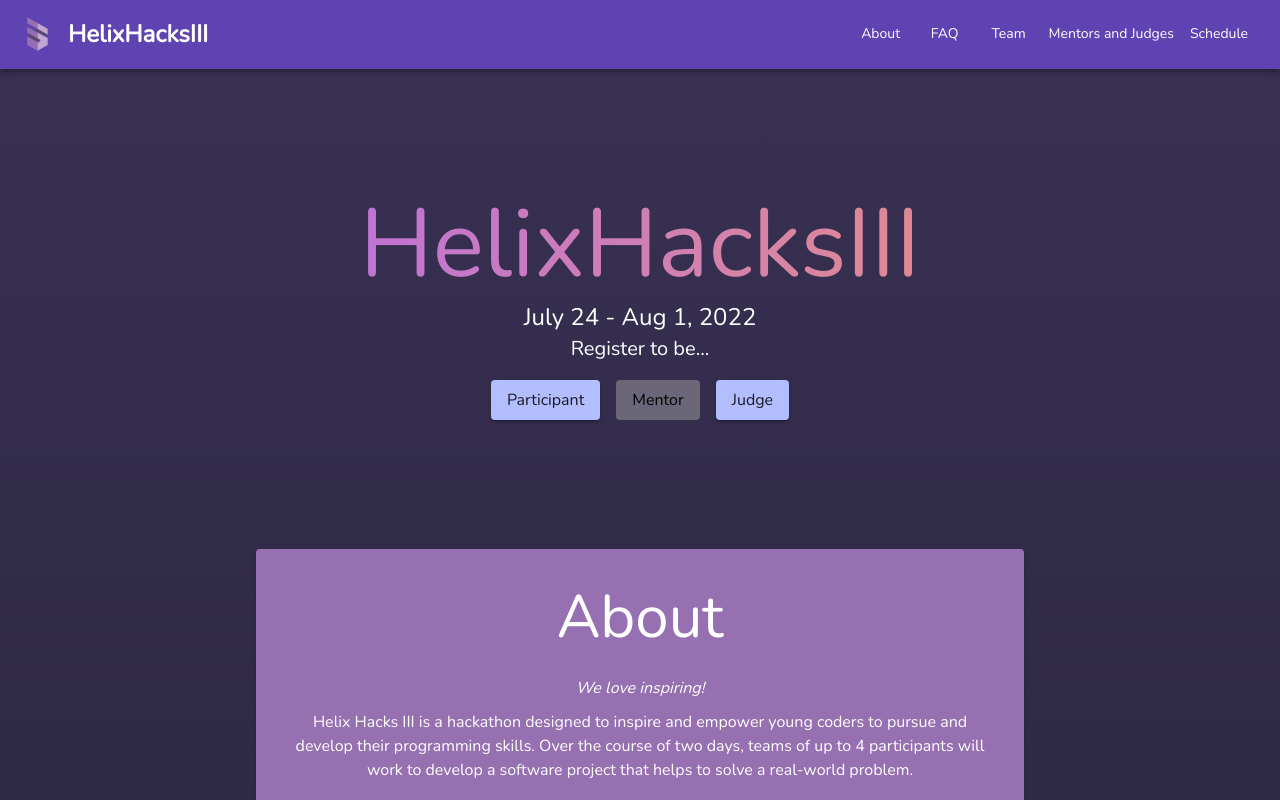
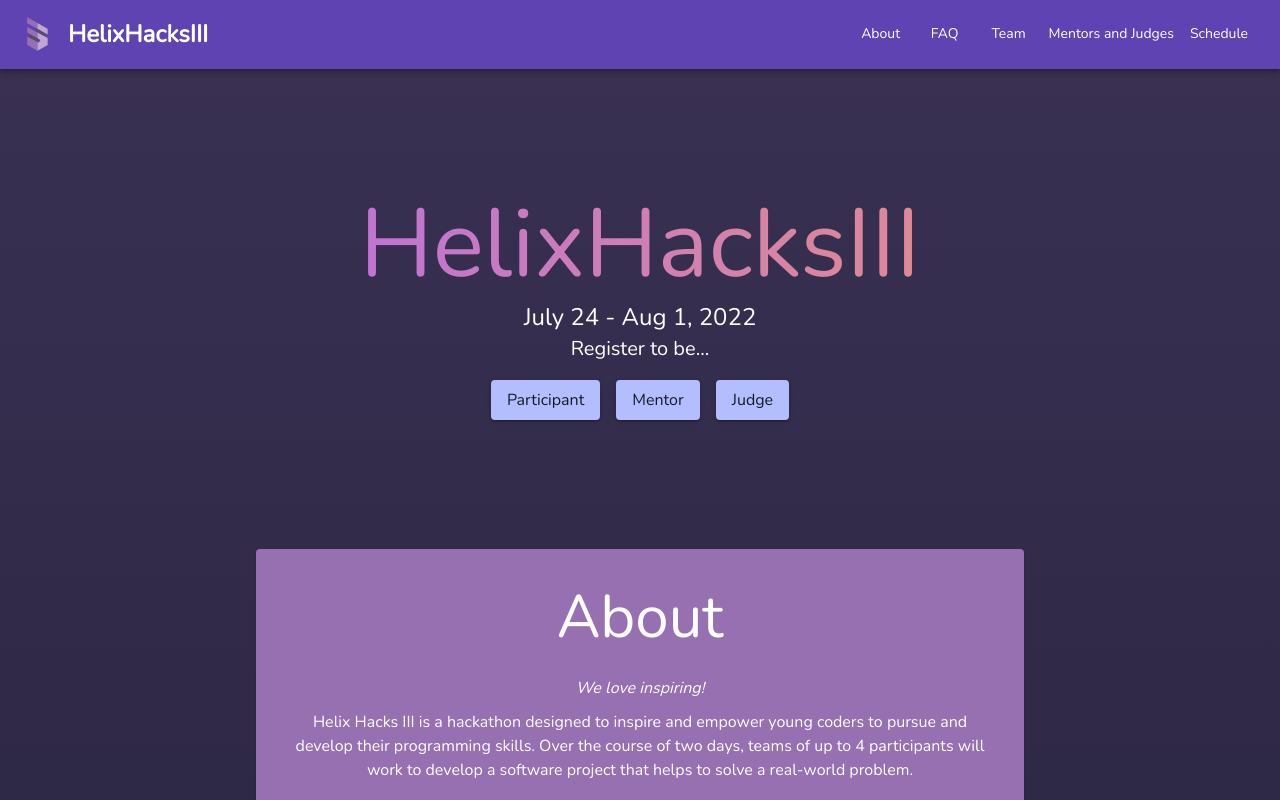
Before and after one commit to kabirbatraa/helixhacksiii, a React (Create React App) app: page / in a window 1280 px wide. Shown: the top 800 px of the page. Built offline with nearby package versions, Linux system fonts and the light colour scheme; the HTML template or start-up script is replaced by a standard one.

Commit message:
added mentor sign up form

```diff
--- a/src/Header.js
+++ b/src/Header.js
@@ -26,7 +26,7 @@ export default function Header(props) {
         <Button variant="contained" sx={{m: 1, fontSize: "1em"}} color="secondary" onClick={() => window.open("https://forms.gle/uMecarmWPtMeLJpF6")}>
           Participant
         </Button>
-        <Button variant="contained" sx={{m: 1, fontSize: "1em"}} color="secondary" disabled>
+        <Button variant="contained" sx={{m: 1, fontSize: "1em"}} color="secondary" onClick={() => window.open("https://forms.gle/idLXU9ikzgWv581C7")}>
           Mentor
         </Button>
         <Button variant="contained" sx={{m: 1, fontSize: "1em"}} color="secondary" onClick={() => window.open("https://forms.gle/BxH4RGrNnPxZF4dh6")}>
```
